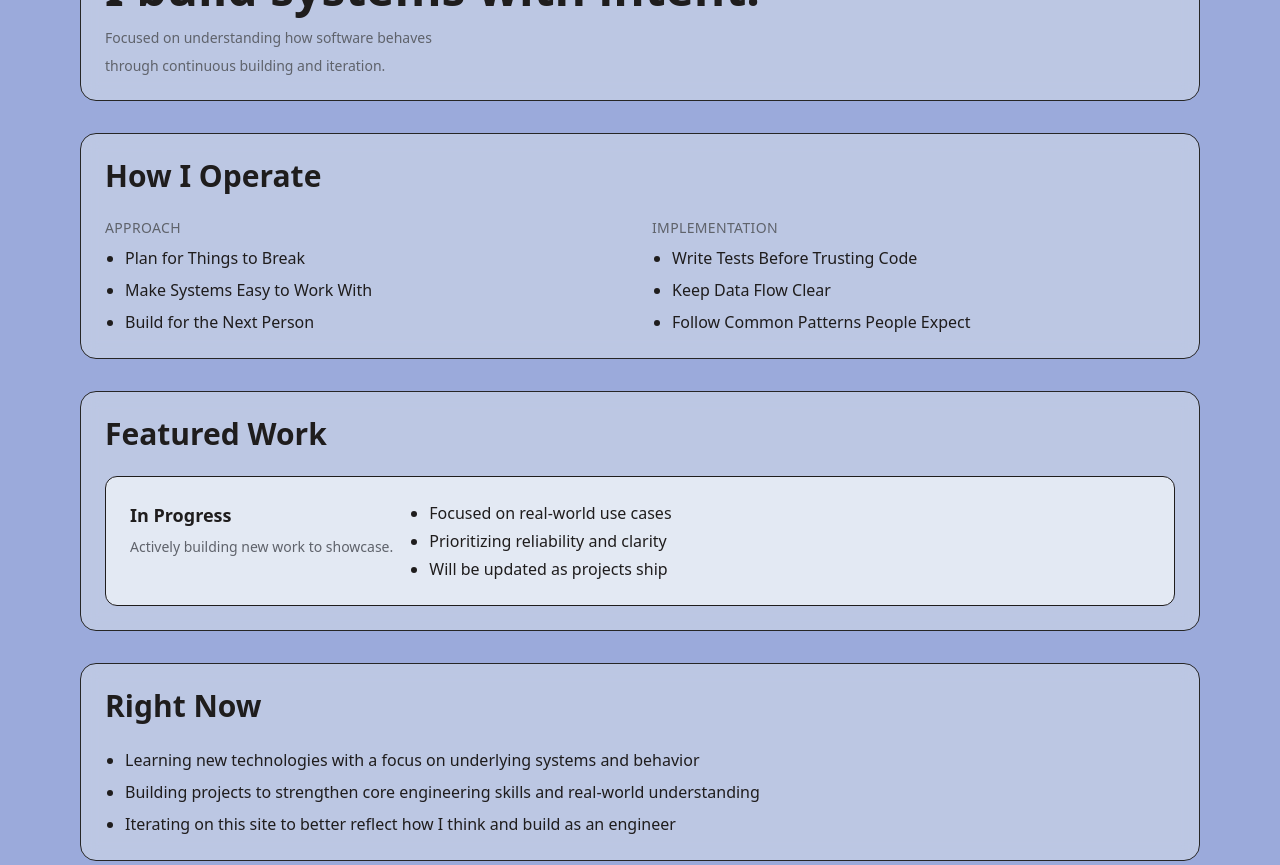
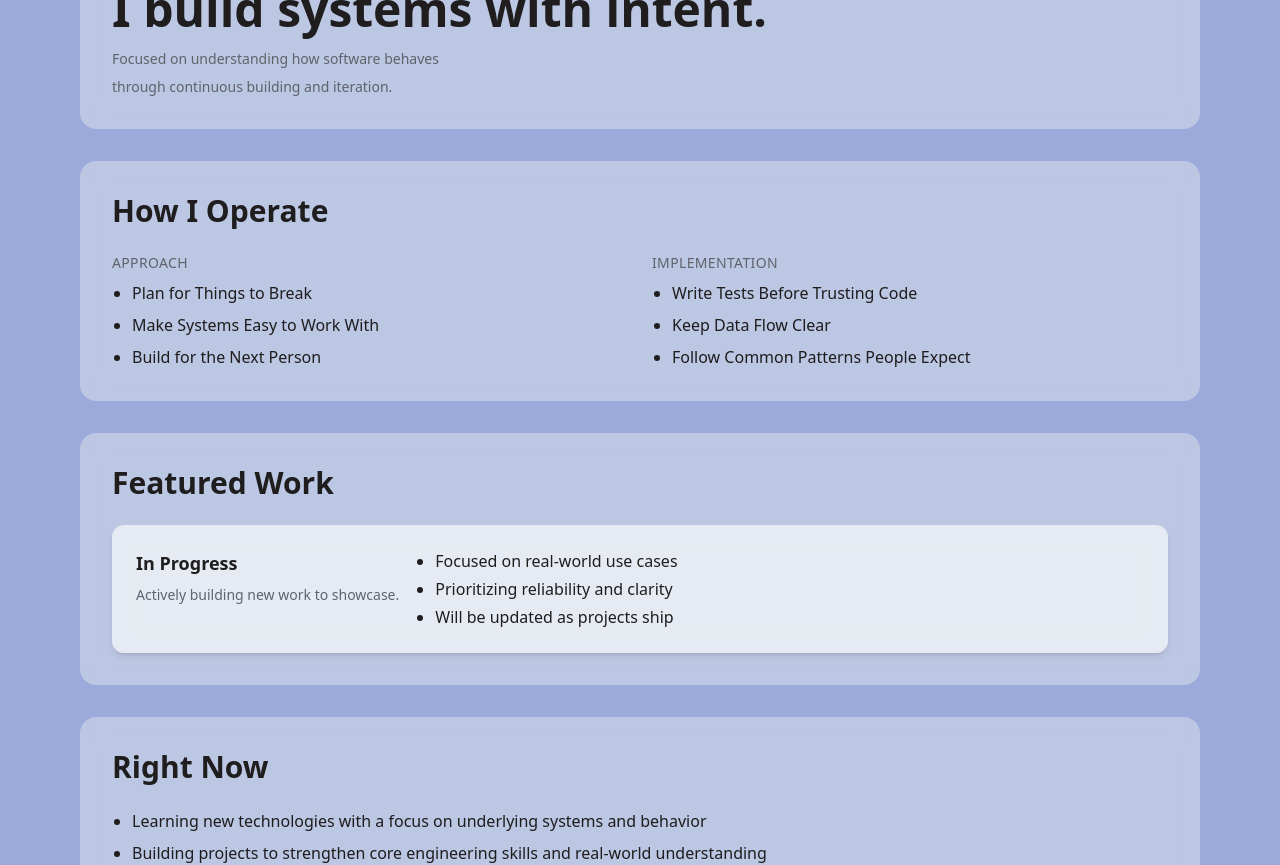
Before and after one commit to giannicottone/gianni-portfolio, a Next.js app: page / in a window 1280 px wide. Shown: the part 740-1605 px from the top of the page. Built offline with nearby package versions, Linux system fonts and the light colour scheme.

Commit message:
Added On Hover

```diff
--- a/src/app/globals.css
+++ b/src/app/globals.css
@@ -5,8 +5,8 @@
 :root {
 /* Component Colors */
   --background: #9baadb;
-  --surface: #dde3ec80;
-  --card: #eef2f7cc;
+  --surface: 221, 227, 236;
+  --card: 238, 242, 247;
 /* Text Colors */
   --foreground: #1f1d1d;
   --muted: #5f636b;
--- a/src/components/cards/ProjectCard.tsx
+++ b/src/components/cards/ProjectCard.tsx
@@ -8,7 +8,17 @@
   details: string[];
 }) {
   return (
-    <div className="border rounded-xl p-6 bg-[var(--card)]">
+    <div className="
+      bg-[rgba(var(--card),0.8)]
+      backdrop-blur-md
+      rounded-xl p-6
+
+      shadow-md
+      transition-all duration-200 ease-out
+
+      hover:-translate-y-1
+      hover:shadow-xl
+      hover:bg-[rgba(var(--card),0.65)]">
       <div className="flex flex-col md:flex-row md:items-start gap-4">
         {/* LEFT */}
         <div className="flex flex-col gap-2">
--- a/src/components/ui/structure/Surface.tsx
+++ b/src/components/ui/structure/Surface.tsx
@@ -8,11 +8,13 @@
 }) {
   return (
     <div className="
-      rounded-2xl
-      border border-neutral-800
-      bg-[var(--surface)]
-      backdrop-blur
-      p-6
+    bg-[rgba(var(--surface),0.5)]
+    backdrop-blur-md
+    rounded-2xl p-8
+
+    transition-all duration-200 ease-out
+
+    hover:bg-[rgba(var(--surface),0.6)]
     ">
       {children}
     </div>
```
